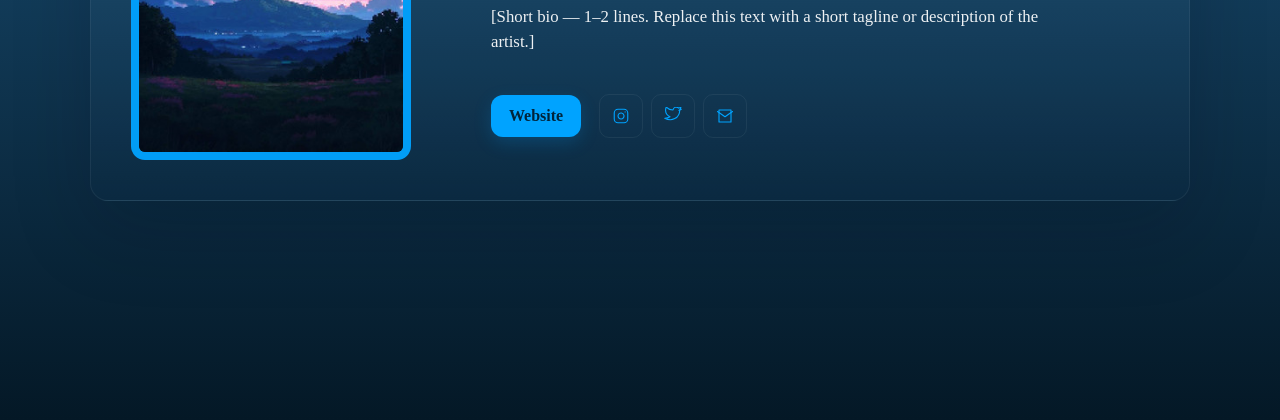
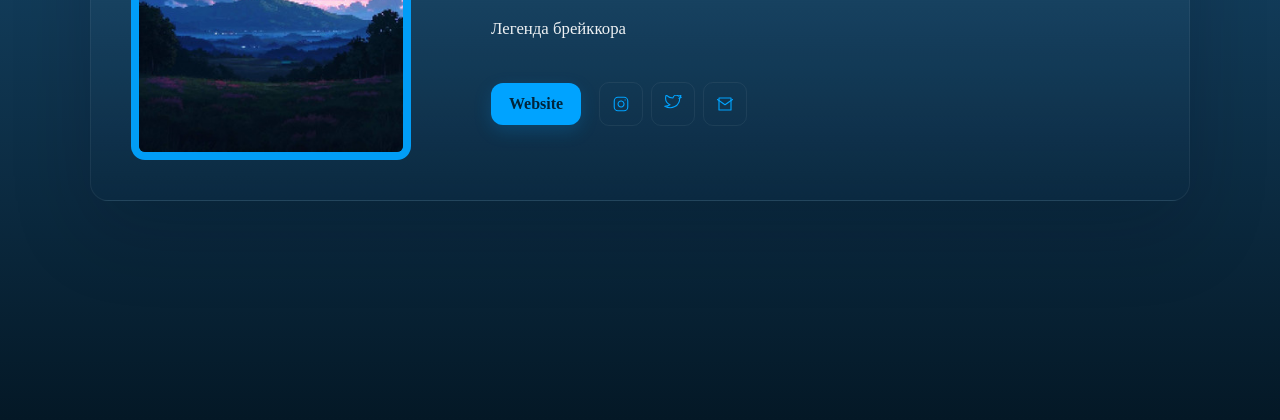
Before and after one commit to Lorntr/Go_Mark-Artist-Card, a plain HTML site: page index.html in a window 1280 px wide. Shown: the part 380-800 px from the top of the page. Drawn offline with Linux system fonts and the light colour scheme.

Commit message:
bio changed

```diff
--- a/index.html
+++ b/index.html
@@ -18,7 +18,7 @@
     <div class="info">
       <h1 class="name">Go_Mark <span class="dash"></span></h1>
       <p class="role">Artist, Producer</p>
-      <p class="bio">[Short bio — 1–2 lines. Replace this text with a short tagline or description of the artist.]</p>
+      <p class="bio">Легенда брейккора</p>
 
       <div class="actions">
         <a class="btn" href="#">Website</a>
```
